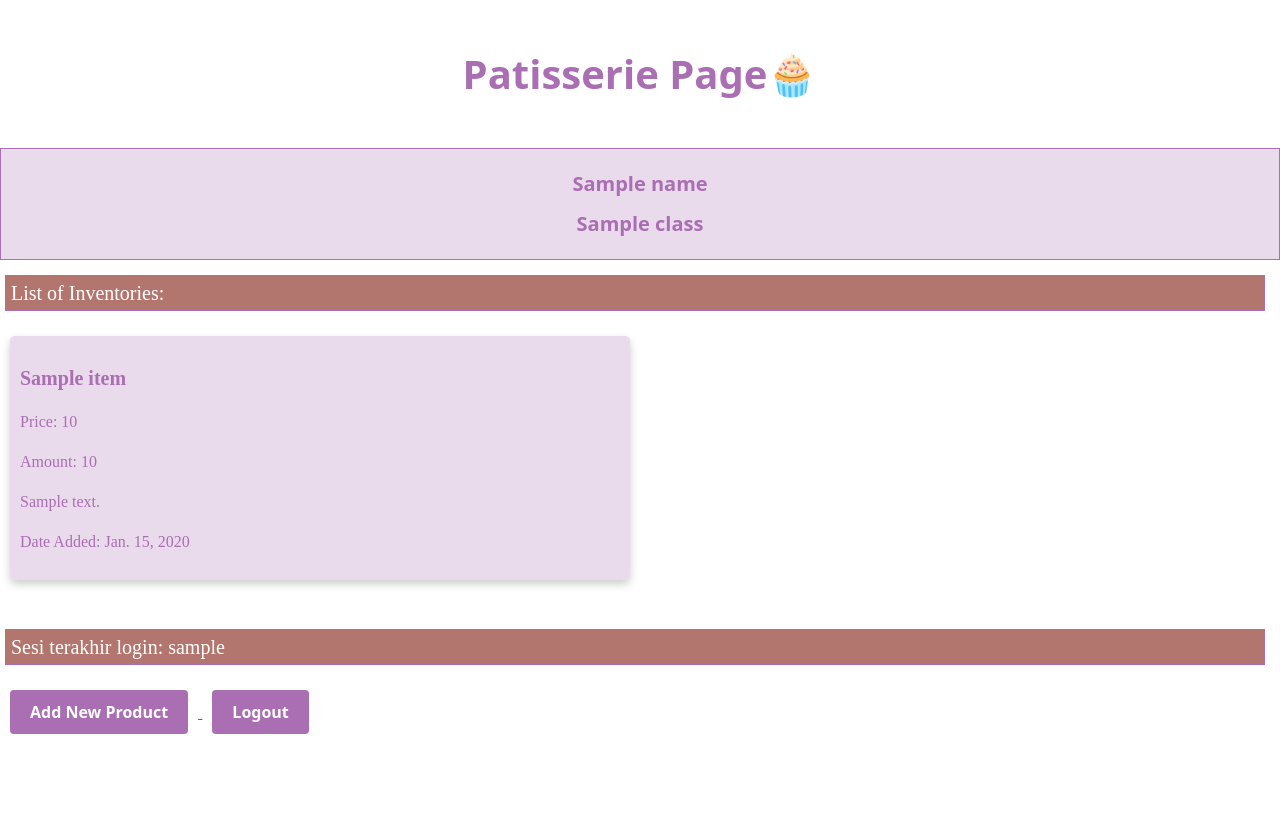
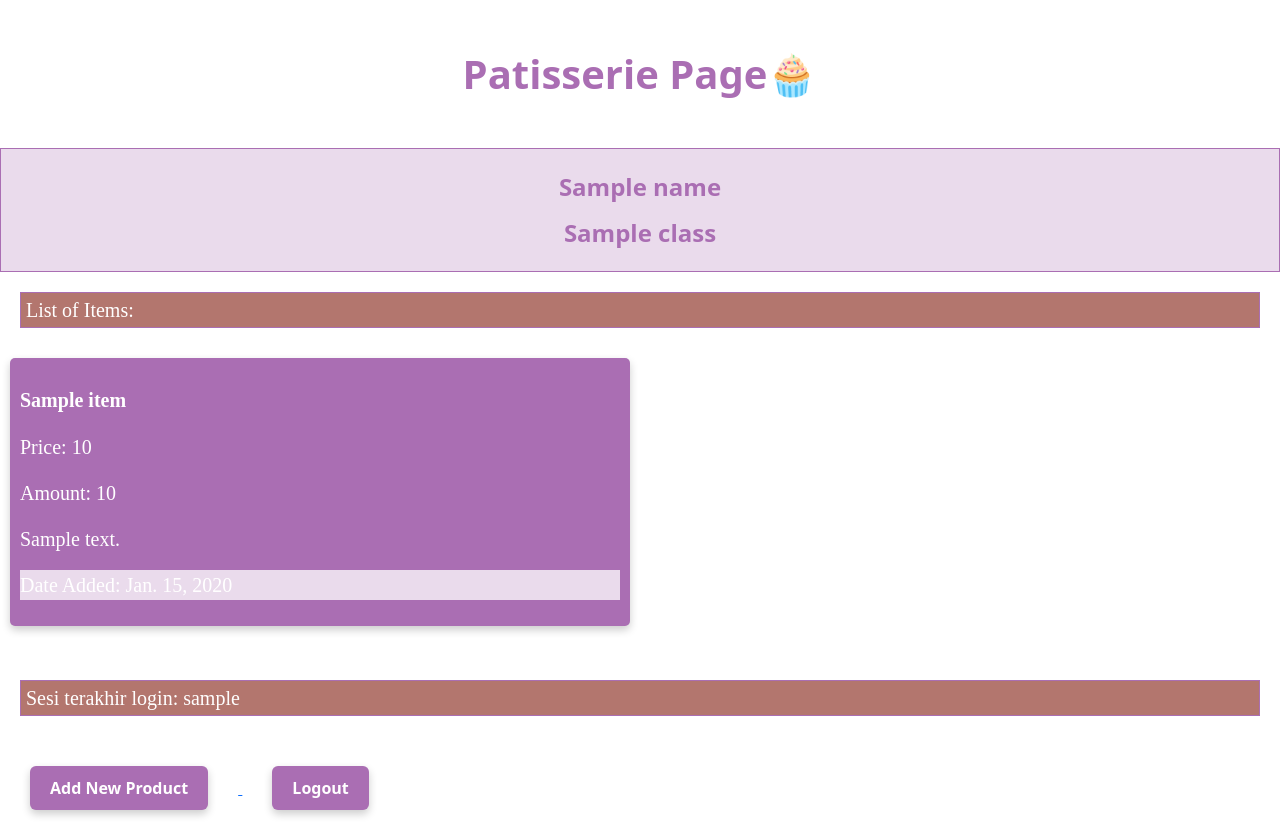
Before and after one commit to citraandh/inventory, a Django app: template main/templates/main.html in a window 1280 px wide. Before the commit the page ends 734 px from the top, so only its background shows below. Run offline with Django 4.2, Linux system fonts and the light colour scheme; tables that the repository leaves empty hold one stand-in row (values such as "Sample post"); the template is opened without the code that fills it: values that come from a table or form of the project are taken from there, most other values are stand-ins (such as "Sample title", 1, 10 or a date in 2020).

Commit message:
Tugas 5 Selesai

```diff
--- a/main/templates/create_product.html
+++ b/main/templates/create_product.html
@@ -13,7 +13,7 @@
     h1 {
         color: #5E35B1 ; /* Dark purple header text color */
         text-align: center;
-        font-family: Times New Roman;
+        font-family: Serif;
         font-weight: bold;
         margin-bottom: 20px;
     }
@@ -50,11 +50,11 @@
     }
 
     textarea[name="description"] {
-        width: 100%; /* Set the width to 100% */
+        width: 100%;
         padding: 10px;
         border: 1px solid #ccc;
         border-radius: 4px;
-        height: 100px; /* Set the desired height */
+        height: 100px;
     }
 
     input[type="submit"] {
--- a/main/templates/main.html
+++ b/main/templates/main.html
@@ -3,7 +3,7 @@
 {% block content %}
     <!-- CSS Styles -->
     <style>
-        /* Judul halaman */
+        /* Page Title */
         h1 {
             font-size: 40px;
             font-weight: bold;
@@ -12,6 +12,7 @@
             margin: 50px;
         }
 
+        /* List of Items and Last Login styles */
         h5 {
             font-size: 20px;
             font-family: Serif;
@@ -19,13 +20,12 @@
             background-color: #B3766E;
             padding: 5px;
             border: 1px solid #AA6EB3;
-            margin: 15px;
-            margin-left: 5px;
+            margin: 20px;
         }
 
-        /* Kelas untuk nama */
+        /* Class for Name */
         .name-class {
-            font-size: 20px;
+            font-size: 24px;
             font-weight: bold;
             color: #AA6EB3;
             margin: 10px;
@@ -38,7 +38,7 @@
             background-color: #EADBEC; /* Warna latar belakang kotak */
         }
 
-        /* Kontainer konten utama */
+        /* Content Container */
         .content-container {
             display: flex;
             flex-direction: column;
@@ -47,20 +47,20 @@
             height: 100vh;
         }
 
-        /* Margin konten */
+        /* Content Margin */
         .content {
             margin: 20px;
         }
 
-        /* Kartu inventaris */
-        .inventory-cards {
+        /* Item cards */
+        .Items-cards {
             display: flex;
             flex-wrap: wrap;
             justify-content: space-between;
         }
 
         /* Gaya kartu inventaris */
-        .inventory-card {
+        .Items-card {
             background-color: #AA6EB3;
             color: white;
             font-family: Serif;
@@ -72,108 +72,85 @@
             transition: transform 0.3s, box-shadow 0.3s;
         }
 
-        /* Gaya untuk elemen terakhir dalam kartu inventaris */
-        .inventory-card-last {
-            background-color: #EADBEC;
-            color: #AA6EB3;
-            font-family: Serif;
-            border-radius: 5px;
-            margin: 10px;
-            padding: 10px;
-            width: calc(50% - 20px);
-            box-shadow: 0 4px 8px rgba(0, 0, 0, 0.2);
-            transition: transform 0.3s, box-shadow 0.3s;
-        }
-
-        /* Efek hover untuk kartu inventaris */
-        .inventory-card:hover {
+        /* Hover effect for Items */
+        .Items-card:hover {
             transform: translateY(-10px);
             box-shadow: 0px 20px 40px rgba(90, 24, 154, 0.3);
         }
 
-        .inventory-card-last:hover {
-            transform: translateY(-10px);
-            box-shadow: 0px 20px 40px rgba(90, 24, 154, 0.3);
-        }
-
-        /* Gaya judul dalam kartu inventaris */
-        .inventory-card h2 {
+        /* Item's name*/
+        .Items-card h2 {
             font-size: 20px;
             font-weight: bold;
             margin-top: 20px;
             margin-bottom: 20px;
         }
 
-        .inventory-card-last h2 {
-            font-size: 20px;
-            font-weight: bold;
-            margin-top: 20px;
-            margin-bottom: 20px;
-        }
-
-        /* Gaya teks dalam kartu inventaris */
-        .inventory-card p {
+        /* Text size */
+        .Items-card p {
             font-size: 20px;
         }
 
-        /* Gaya tombol */
+        /* Button style */
         .button {
             background-color: #AA6EB3;
             color: #fff;
             padding: 10px 20px;
             border: none;
-            border-radius: 4px;
+            border-radius: 6px;
             cursor: pointer;
             font-weight: bold;
-            margin: 10px;
+            margin: 30px;
+            box-shadow: 0 4px 8px rgba(0, 0, 0, 0.2);
         }
 
-        /* Efek hover untuk tombol */
+        /* Hover effect for button */
         .button:hover {
             background-color: #8F7993;
         }
     </style>
 
-    <!-- Judul halaman -->
+    <!-- Page Title -->
     <title>Patisserie</title>
     <h1>Patisserie Page🧁</h1>
 
-    <!-- Nama dan Kelas dalam satu kotak -->
+    <!-- Name and Class in a box -->
     <div class="name-class-container">
         <p class="name-class">{{ name }}</p>
         <p class="name-class">{{ class }}</p>
     </div>
 
-    <!-- Daftar Inventaris -->
-    <h5>List of Inventories:</h5>
+    <!-- Items List -->
+    <h5>List of Items:</h5>
 
-    <!-- Daftar inventaris dengan kartu-kartu -->
-    <div class="inventory-cards">
+    <!-- Item Cards -->
+    <div class="Items-cards">
         {% for product in products %}
-            <div class="inventory-card{% if forloop.last %}-last{% endif %}">
-                <div class="inventory-card-content">
+            <div class="Items-card">
+                <div class="Items-card-content">
                     <h2>{{ product.name }}</h2>
                     <p>Price: {{ product.price }}</p>
                     <p>Amount: {{ product.amount }}</p>
                     <p>{{ product.description }}</p>
-                    <p>Date Added: {{ product.date_added }}</p>
+                    <!-- Ubah warna latar belakang tanggal penambahan -->
+                    <p style="background-color: #EADBEC;">Date Added: {{ product.date_added }}</p>
                 </div>
             </div>
         {% endfor %}
     </div>
 
-    <!-- Sesi terakhir login -->
+    <!-- Last Login -->
     <br />
     <h5>Sesi terakhir login: {{ last_login }}</h5>
 
-    <!-- Tombol untuk menambah produk baru -->
+    <!-- Add New Product Button -->
     <a href="{% url 'main:create_product' %}">
         <button class="button">
             Add New Product
         </button>
     </a>
 
-    <!-- Tombol untuk logout -->
+    <!-- Logout Button -->
     <a href="{% url 'main:logout' %}">
         <button class="button">
             Logout
```
Also changed, not shown: README.md.
